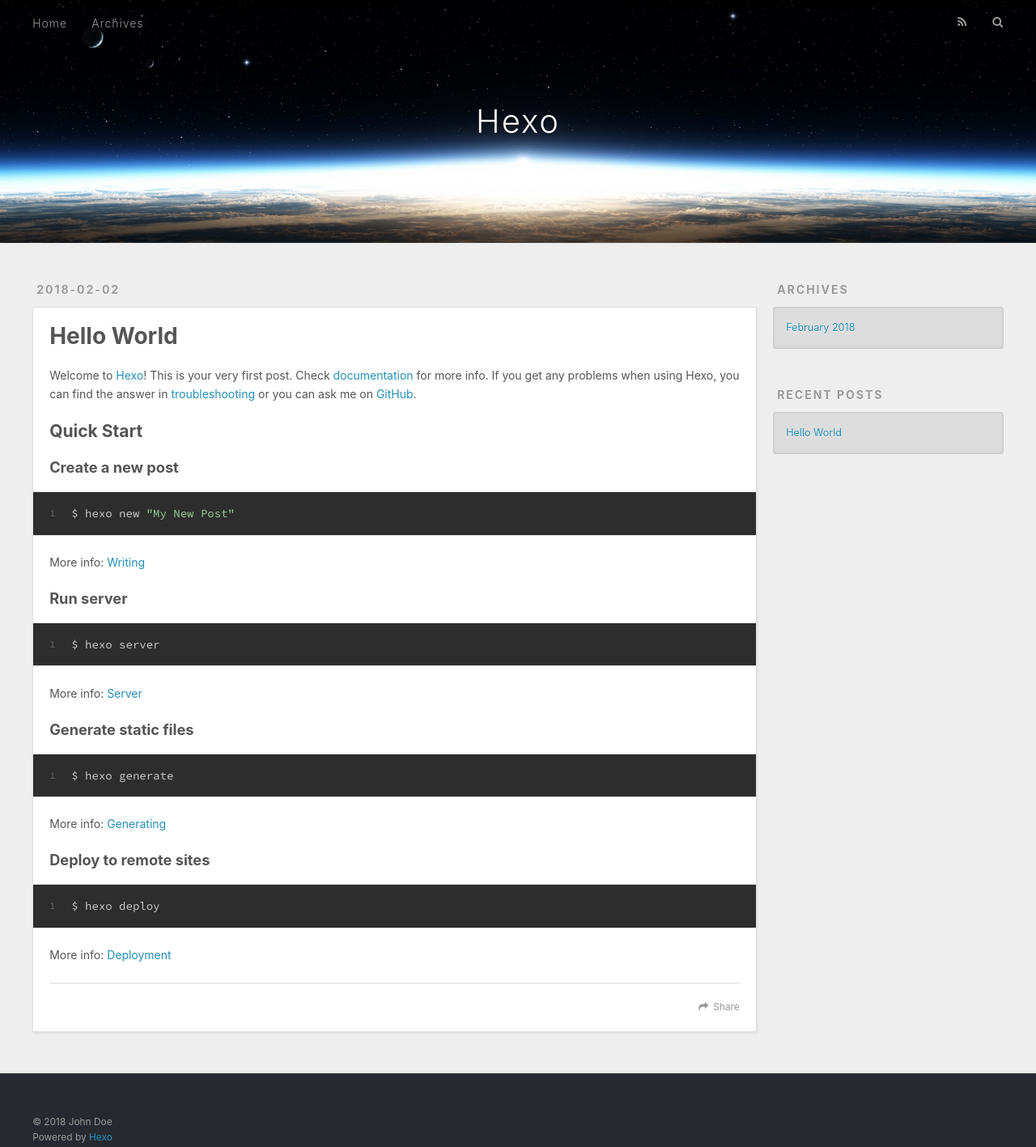
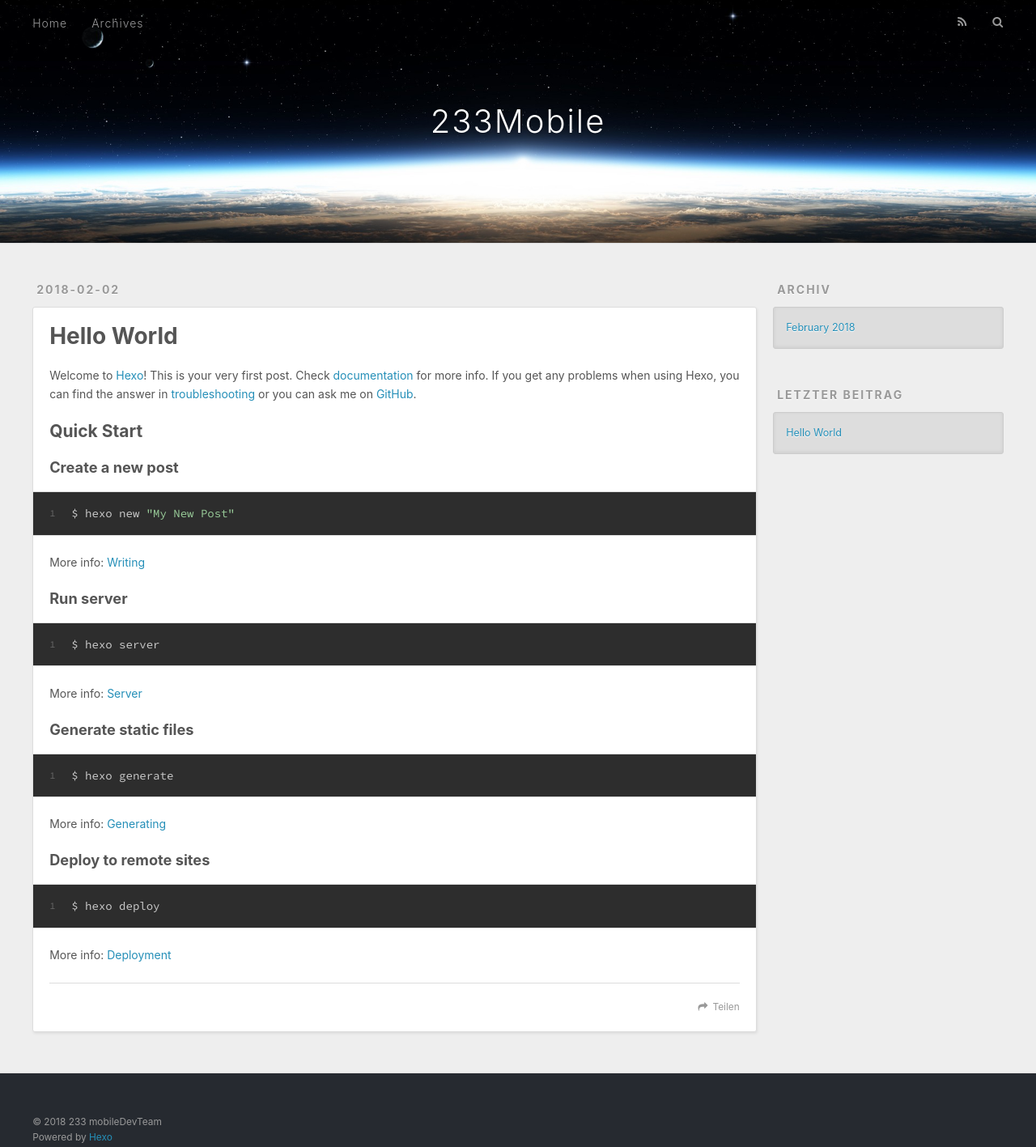
Before and after one commit to 233Mobile/233Mobile.github.io, a plain HTML site: page index.html in a window 1280 px wide. Shown: the whole page at 81% size. Drawn offline with nearby package versions, Linux system fonts and the light colour scheme.

Commit message:
Site updated: 2018-02-06 17:06:11

```diff
--- a/index.html
+++ b/index.html
@@ -5,16 +5,16 @@
 
 
 
-  <title>Hexo</title>
+  <title>233Mobile</title>
   <meta name="viewport" content="width=device-width, initial-scale=1, maximum-scale=1">
   <meta property="og:type" content="website">
-<meta property="og:title" content="Hexo">
+<meta property="og:title" content="233Mobile">
 <meta property="og:url" content="http://yoursite.com/index.html">
-<meta property="og:site_name" content="Hexo">
+<meta property="og:site_name" content="233Mobile">
 <meta name="twitter:card" content="summary">
-<meta name="twitter:title" content="Hexo">
+<meta name="twitter:title" content="233Mobile">
 
-    <link rel="alternate" href="/atom.xml" title="Hexo" type="application/atom+xml">
+    <link rel="alternate" href="/atom.xml" title="233Mobile" type="application/atom+xml">
 
 
     <link rel="icon" href="/favicon.png">
@@ -33,7 +33,7 @@
   <div id="header-outer" class="outer">
     <div id="header-title" class="inner">
       <h1 id="logo-wrap">
-        <a href="/" id="logo">Hexo</a>
+        <a href="/" id="logo">233Mobile</a>
       </h1>
 
     </div>
@@ -50,7 +50,7 @@
 
           <a id="nav-rss-link" class="nav-icon" href="/atom.xml" title="RSS Feed"></a>
 
-        <a id="nav-search-btn" class="nav-icon" title="Search"></a>
+        <a id="nav-search-btn" class="nav-icon" title="Suche"></a>
       </nav>
       <div id="search-form-wrap">
         <form action="//google.com/search" method="get" accept-charset="UTF-8" class="search-form"><input type="search" name="q" class="search-form-input" placeholder="Search"><button type="submit" class="search-form-submit">&#xF002;</button><input type="hidden" name="sitesearch" value="http://yoursite.com"></form>
@@ -96,7 +96,7 @@
 
     </div>
     <footer class="article-footer">
-      <a data-url="http://yoursite.com/2018/02/02/hello-world/" data-id="cjd5pp8hp0000c1s26fi3wx9u" class="article-share-link">Share</a>
+      <a data-url="http://yoursite.com/2018/02/02/hello-world/" data-id="cjdbf7fr70000tps28dtyjji3" class="article-share-link">Teilen</a>
 
 
     </footer>
@@ -122,7 +122,7 @@
 
 
   <div class="widget-wrap">
-    <h3 class="widget-title">Archives</h3>
+    <h3 class="widget-title">Archiv</h3>
     <div class="widget">
       <ul class="archive-list"><li class="archive-list-item"><a class="archive-list-link" href="/archives/2018/02/">February 2018</a></li></ul>
     </div>
@@ -132,7 +132,7 @@
 
 
   <div class="widget-wrap">
-    <h3 class="widget-title">Recent Posts</h3>
+    <h3 class="widget-title">letzter Beitrag</h3>
     <div class="widget">
       <ul>
 
@@ -152,7 +152,7 @@
 
   <div class="outer">
     <div id="footer-info" class="inner">
-      &copy; 2018 John Doe<br>
+      &copy; 2018 233 mobileDevTeam<br>
       Powered by <a href="http://hexo.io/" target="_blank">Hexo</a>
     </div>
   </div>
```
Also changed, not shown: 2018/02/02/hello-world/index.html (+9 -9 lines), archives/2018/02/index.html (+10 -10 lines), archives/2018/index.html (+10 -10 lines), archives/index.html (+10 -10 lines).
